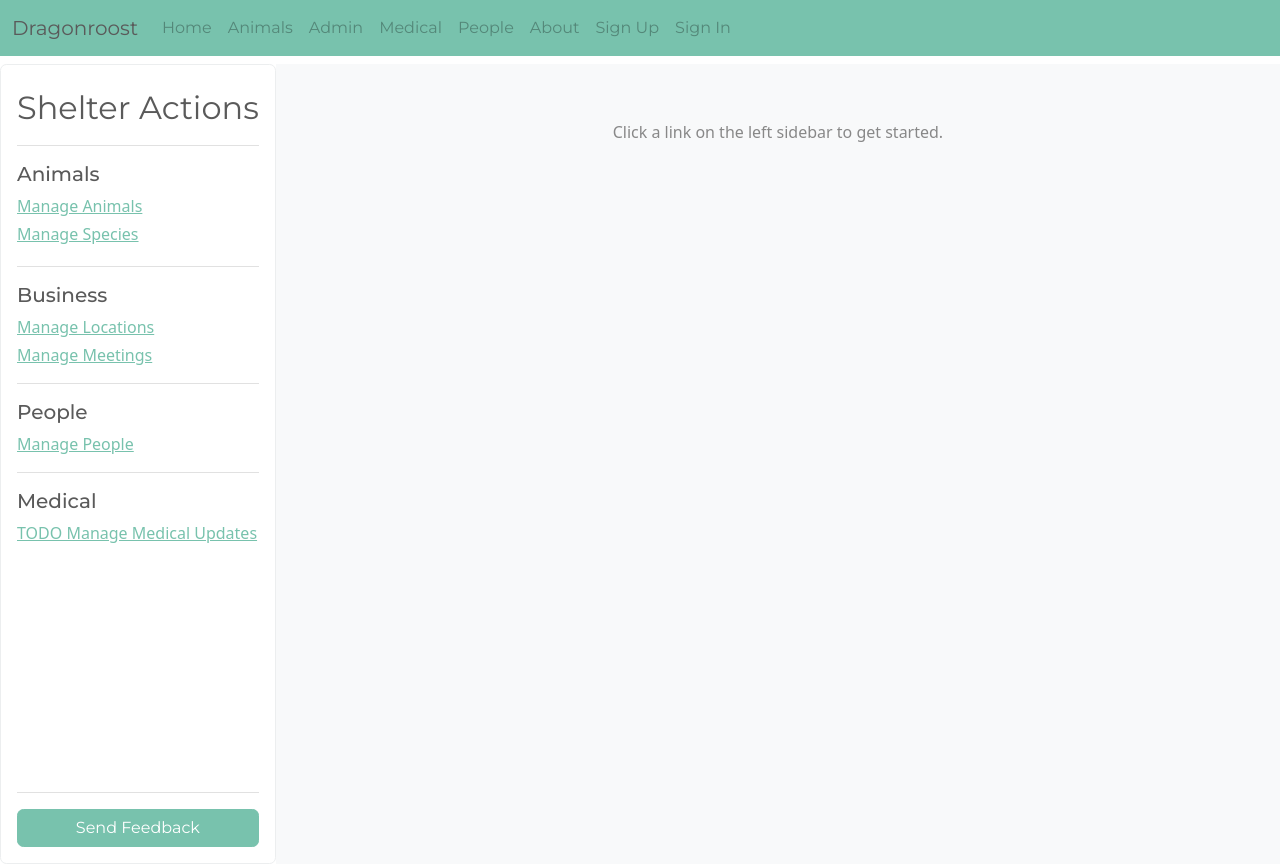
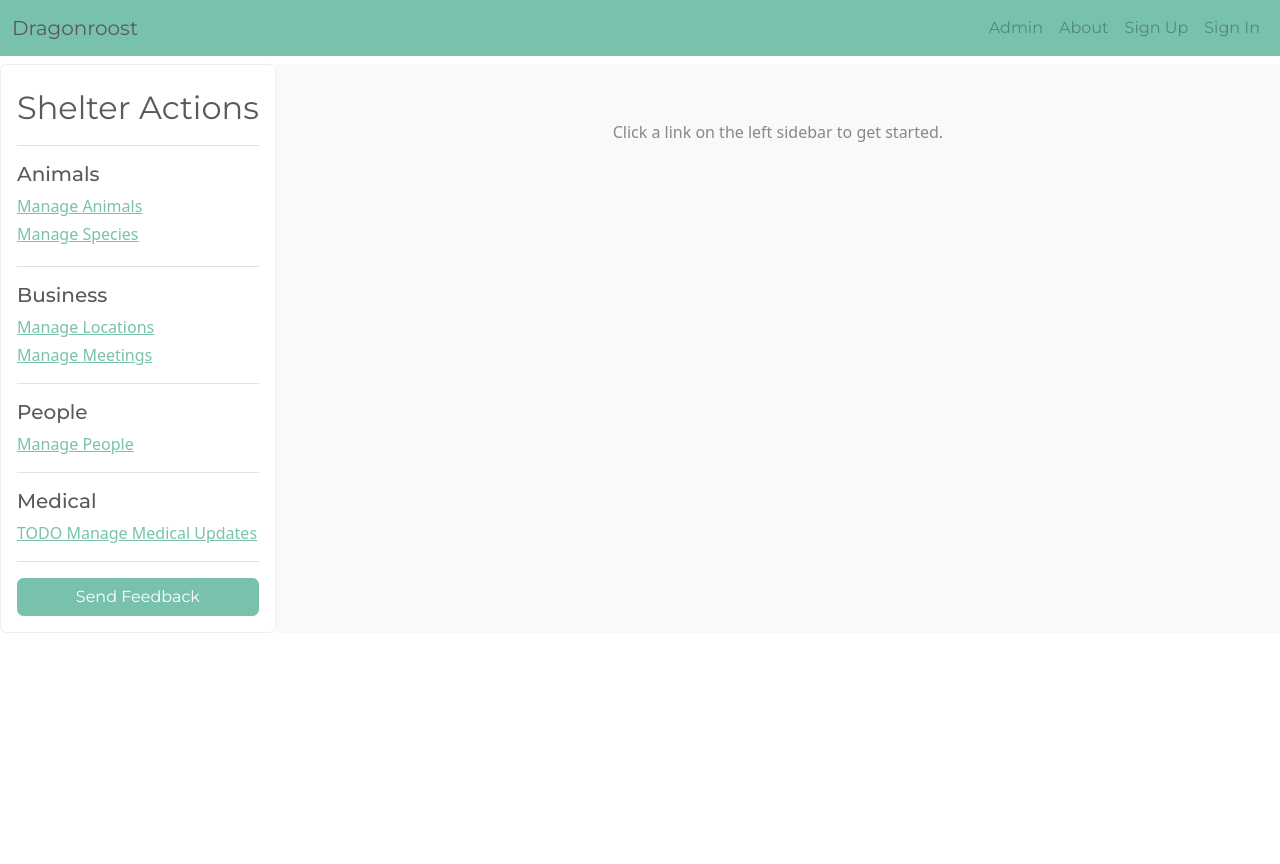
Before and after one commit to leethobbit/dragonroost, a Django app: page / in a window 1280 px wide. After the commit the page ends 633 px from the top, so only its background shows below. Run offline with Django 5.2, Linux system fonts and the light colour scheme; parts of the project's set-up code (start-up, migrations or seed data) failed here and were passed over.

Commit message:
Feedback form working, update Navbar

```diff
--- a/dragonroost/static/js/project.js
+++ b/dragonroost/static/js/project.js
@@ -3,16 +3,17 @@
 
 /* Code from https://blog.benoitblanchon.fr/django-htmx-modal-form/
 to help with doing forms inside of modals */
-const modal = new bootstrap.Modal(document.getElementById("modal"))
+; (function () {
+  const modal = new bootstrap.Modal(document.getElementById("modal"))
 
-htmx.on("htmx:afterSwap", (e) => {
+  htmx.on("htmx:afterSwap", (e) => {
     // Response targeting #dialog => show the modal
     if (e.detail.target.id == "dialog") {
-        modal.show()
+      modal.show()
     }
-})
+  })
 
-htmx.on("htmx:beforeSwap", (e) => {
+  htmx.on("htmx:beforeSwap", (e) => {
     // Empty response targeting #dialog => hide the modal
     if (e.detail.target.id == "dialog" && !e.detail.xhr.response) {
       modal.hide()
@@ -20,6 +21,8 @@ htmx.on("htmx:beforeSwap", (e) => {
     }
   })
 
+  // Remove dialog content after hiding
   htmx.on("hidden.bs.modal", () => {
     document.getElementById("dialog").innerHTML = ""
   })
+})()
--- a/dragonroost/templates/base.html
+++ b/dragonroost/templates/base.html
@@ -46,7 +46,7 @@ crossorigin="anonymous"></script>
         hx-headers='{"X-CSRFToken": "{{ csrf_token }}"}'>
     {% block body %}
       <div class="mb-2">
-        <nav class="navbar navbar-expand-md bg-primary" data-bs-theme="dark">
+        <nav class="navbar navbar-expand-lg bg-primary" data-bs-theme="dark">
           <div class="container-fluid">
             <button class="navbar-toggler navbar-toggler-right"
                     type="button"
@@ -59,21 +59,9 @@ crossorigin="anonymous"></script>
             </button>
             <a class="navbar-brand" href="{% url 'home' %}">Dragonroost</a>
             <div class="collapse navbar-collapse" id="navbarSupportedContent">
-              <ul class="navbar-nav mr-auto">
-                <li class="nav-item active">
-                  <a class="nav-link" href="{% url 'home' %}">Home <span class="visually-hidden">(current)</span></a>
-                </li>
+              <ul class="navbar-nav ms-auto">
                 <li class="nav-item">
-                  <a class="nav-link" href="{% url 'home' %}">Animals</a>
-                </li>
-                <li class="nav-item">
-                  <a class="nav-link" href="admin/">Admin</a>
-                </li>
-                <li class="nav-item">
-                  <a class="nav-link" href="{% url 'home' %}">Medical</a>
-                </li>
-                <li class="nav-item">
-                  <a class="nav-link" href="{% url 'home' %}">People</a>
+                  <a class="nav-link" href="{% url 'admin:index' %}">Admin</a>
                 </li>
                 <li class="nav-item">
                   <a class="nav-link" href="{% url 'about' %}">About</a>
@@ -104,7 +92,7 @@ crossorigin="anonymous"></script>
           </div>
         </nav>
       </div>
-      <div class="d-flex flex-nowrap h-100" >
+      <div class="d-flex flex-nowrap" >
         <div class="d-flex flex-column flex-shrink-0 p-3 rounded border bg-info-subtle">
           <h2 class="mb-3 mb-md-0 text-center display-6">
             <span class="fs-2 text-bold">Shelter Actions</span>
```
Also changed, not shown: config/settings/base.py (+7 -1 lines), dragonroost/business/forms.py (added, +9 -0 lines), dragonroost/business/views.py (+14 -0 lines), dragonroost/templates/business/feedback_form.html (+5 -4 lines).
